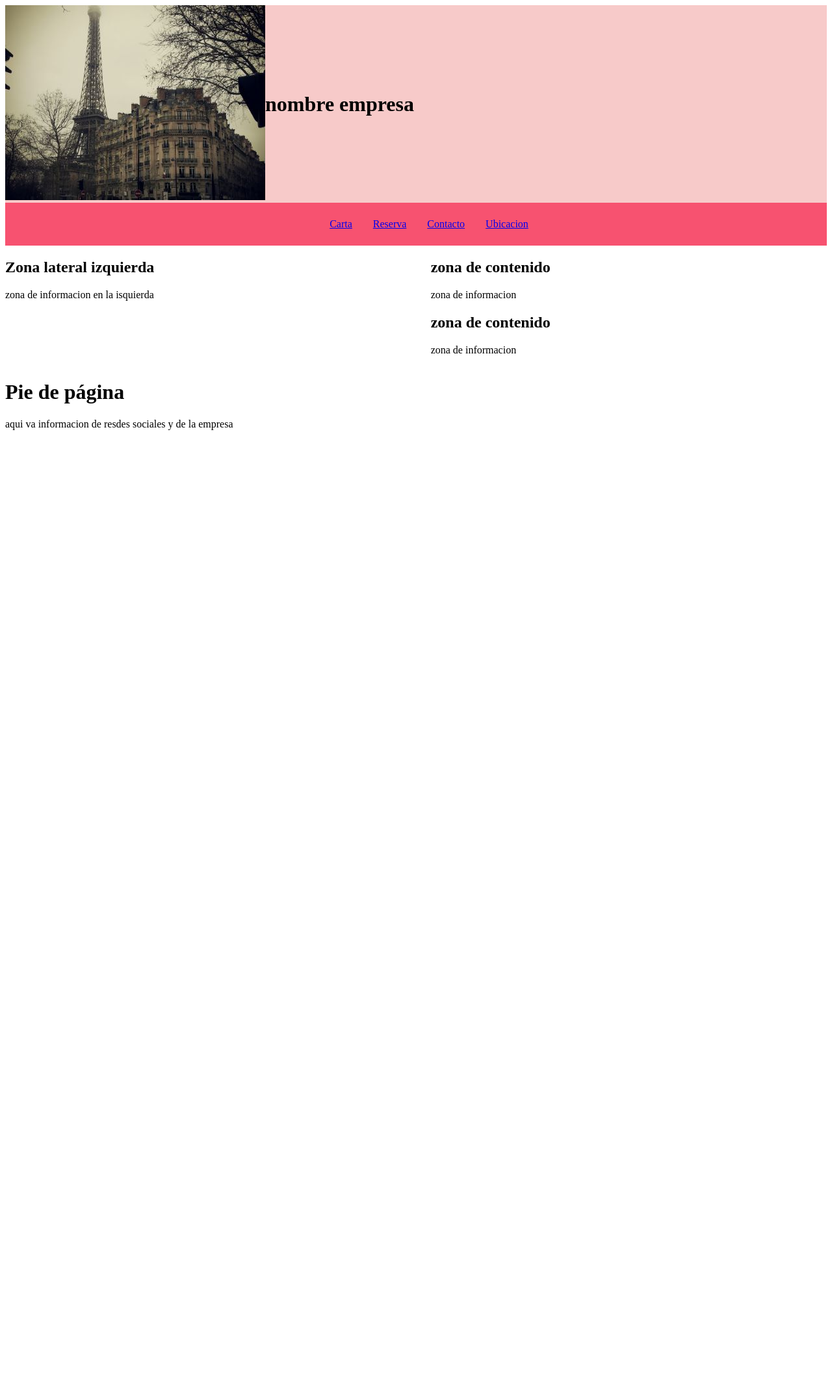
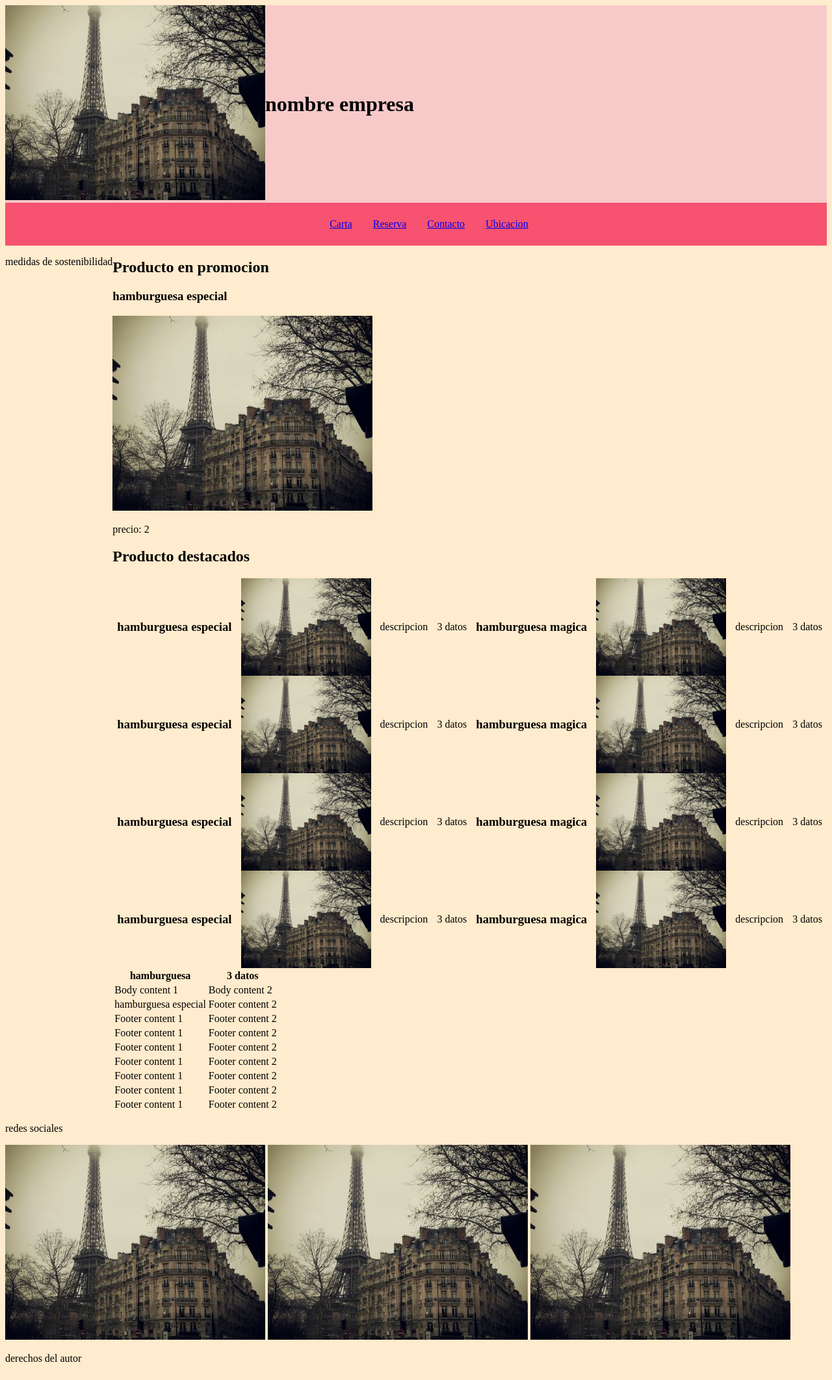
Before and after one commit to cristina274753/visual, a PHP site: page /ejer3.html in a window 1280 px wide. Shown: the whole page at 65% size. Before the commit the page ends 662 px from the top, so only its background shows below. Run offline with PHP 8.4, Linux system fonts and the light colour scheme; some web fonts are replaced.

Commit message:
seguir: tr 3

```diff
--- a/diseño/ejer3.html
+++ b/diseño/ejer3.html
@@ -7,6 +7,7 @@
     <link rel="stylesheet" href="estilos3.css">
 </head>
 <body>
+
     <header>
         <div>
             <img src="paris.jpg" alt="logo">
@@ -26,24 +27,127 @@
     </nav>
 
     <main>
+        <section class="promocion">  <!-- TODO promocion, pasar raton cambiar precio-->
+            <h2 id="pPromocion">Producto en promocion</h2>
+            <h3>hamburguesa especial</h3> <!--TODO pasar raton cambiar raton-->
+            <img src="paris.jpg" alt=""> <!-- TODO parte cental de la zona, click: precio pormocion-->
+            <p id="precioPromocion">precio: 2</p>
+        </section>
+
+
         <section>
-            <h1>zona de contenido</h1>
-            <p>zona de informacion</p>
-        </section>
-        <section>
-            <h1>zona de contenido</h1>
-            <p>zona de informacion</p>
+            <h2>Producto destacados</h2>
+            <div class="cartas">  <!-- TODO modo carta, pasar raton: filtro, flex, sombras impares !=sombras pares-->
+                <h3>hamburguesa especial</h3>
+                <img src="paris.jpg" alt="">
+                <p>descripcion</p>
+                <p>3 datos</p>
+
+                <h3>hamburguesa magica</h3>
+                <img src="paris.jpg" alt="">
+                <p>descripcion</p>
+                <p>3 datos</p>
+
+                <h3>hamburguesa especial</h3>
+                <img src="paris.jpg" alt="">
+                <p>descripcion</p>
+                <p>3 datos</p>
+
+                <h3>hamburguesa magica</h3>
+                <img src="paris.jpg" alt="">
+                <p>descripcion</p>
+                <p>3 datos</p>
+
+                <h3>hamburguesa especial</h3>
+                <img src="paris.jpg" alt="">
+                <p>descripcion</p>
+                <p>3 datos</p>
+
+                <h3>hamburguesa magica</h3>
+                <img src="paris.jpg" alt="">
+                <p>descripcion</p>
+                <p>3 datos</p>
+
+                <h3>hamburguesa especial</h3>
+                <img src="paris.jpg" alt="">
+                <p>descripcion</p>
+                <p>3 datos</p>
+
+                <h3>hamburguesa magica</h3>
+                <img src="paris.jpg" alt="">
+                <p>descripcion</p>
+                <p>3 datos</p>
+            </div>
+
+            <div>
+                <table>
+                    <thead>
+                        <tr>
+                        <th>hamburguesa</th>  <!-- filas-->
+                        <th>3 datos</th>
+                        </tr>
+                    </thead>
+                    <tfoot>
+                        <tr>
+                        <td>hamburguesa especial</td>
+                        <td>Footer content 2</td>
+                        </tr>
+                        <tr>
+                        <td>Footer content 1</td>
+                        <td>Footer content 2</td>
+                        </tr>
+                        <tr>
+                        <td>Footer content 1</td>
+                        <td>Footer content 2</td>
+                        </tr>
+                        <tr>
+                        <td>Footer content 1</td>
+                        <td>Footer content 2</td>
+                        </tr>
+                        <tr>
+                        <td>Footer content 1</td>
+                        <td>Footer content 2</td>
+                        </tr>
+                        <tr>
+                        <td>Footer content 1</td>
+                        <td>Footer content 2</td>
+                        </tr>
+                        <tr>
+                        <td>Footer content 1</td>
+                        <td>Footer content 2</td>
+                        </tr>
+                        <tr>
+                        <td>Footer content 1</td>
+                        <td>Footer content 2</td>
+                        </tr>
+                    </tfoot>
+                    <tbody>
+                        <tr>
+                        <td>Body content 1</td>
+                        <td>Body content 2</td>
+                        </tr>
+                    </tbody>
+                </table>
+            </div>
         </section>
     </main>
 
+
     <aside>
-        <h1>Zona lateral izquierda</h1>
-        <p>zona de informacion en la isquierda </p>
+        <p>medidas de sostenibilidad</p> <!-- TODO texto en 2 columnas -->
     </aside>
 
-    <footer>
-        <h1>Pie de página</h1>
-        <p>aqui va informacion de resdes sociales y de la empresa</p>
+
+    <footer> <!-- TODO 2 bloques horizontal-->
+        <div>
+            <p>redes sociales</p>
+            <img src="paris.jpg" alt="">
+            <img src="paris.jpg" alt="">
+            <img src="paris.jpg" alt="">
+        </div>
+        <div>
+            <p>derechos del autor</p>
+        </div>
     </footer>
 </body>
 </html>
--- a/diseño/estilos3.css
+++ b/diseño/estilos3.css
@@ -25,6 +25,7 @@ body {
     "menu menu"
     "aside content"
     "footer footer";
+  background-color: blanchedalmond; /*TODO cambiar color fondo*/
 }
 
 
@@ -67,6 +68,38 @@ main{
 
 }
 
+.promocion::after{
+   content: "";
+
+}
+
+#pPromocion:hover{
+  color: var(--color-1); /*TODO cambiar color al pasar raton*/
+}
+
+
+/*
+main a:hover{
+  /*TODO info destacable o precio llamativo
+}
+*/
+
+main .cartas{ /*TODO 3 filas */
+    display: flex;
+    justify-content: space-around;
+    flex-wrap: wrap;
+    align-items: center;
+
+
+}
+
+.cartas img{
+    width: 200px;
+    height: 150px;
+}
+
+
+
 aside{
     grid-area: aside;
 }
```
